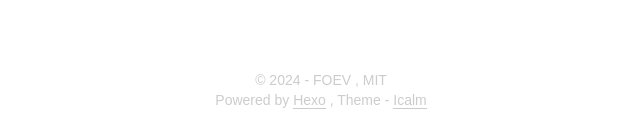
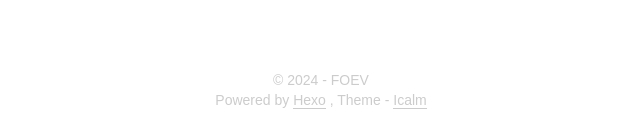
Before and after one commit to Jasonfoev/Jasonfoev.github.io, a plain HTML site: page 2024/10/08/hello-world/index.html in a window 1280 px wide. Shown: the part 919-1058 px from the top of the page, 439-1079 px from the left. Drawn offline with Linux system fonts and the light colour scheme; a small style sheet from the web is missing.

Commit message:
Site updated: 2024-10-08 14:23:47

```diff
--- a/2024/10/08/hello-world/index.html
+++ b/2024/10/08/hello-world/index.html
@@ -89,7 +89,7 @@
 </div>
 
             <footer>
-    <div>© 2024 - FOEV  , MIT </div>
+    <div>© 2024 - FOEV </div>
     <div>
         <span>
             Powered by <a target="_blank" rel="noopener" href="https://hexo.io">Hexo</a>
```
Also changed, not shown: archives/2024/10/index.html (+1 -1 lines), archives/2024/index.html (+1 -1 lines), archives/index.html (+1 -1 lines), index.html (+1 -1 lines), tags/index.html (+1 -1 lines).
